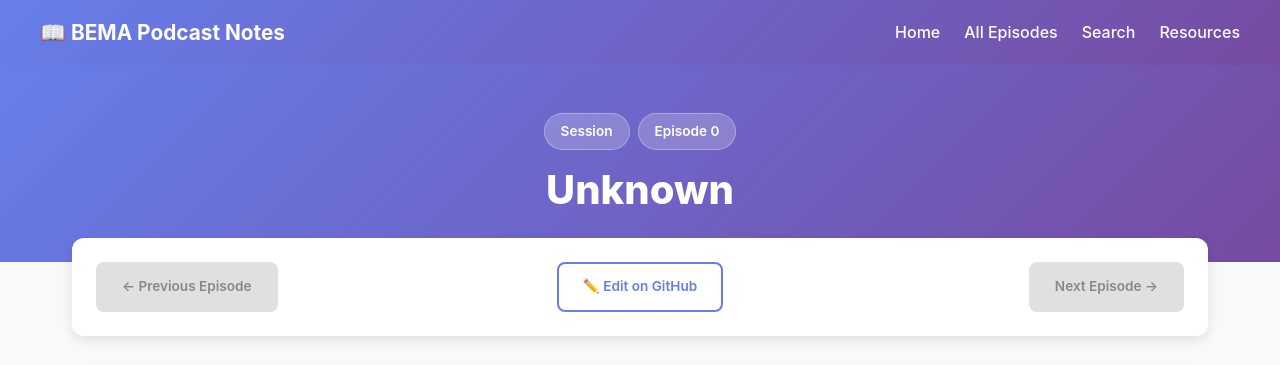
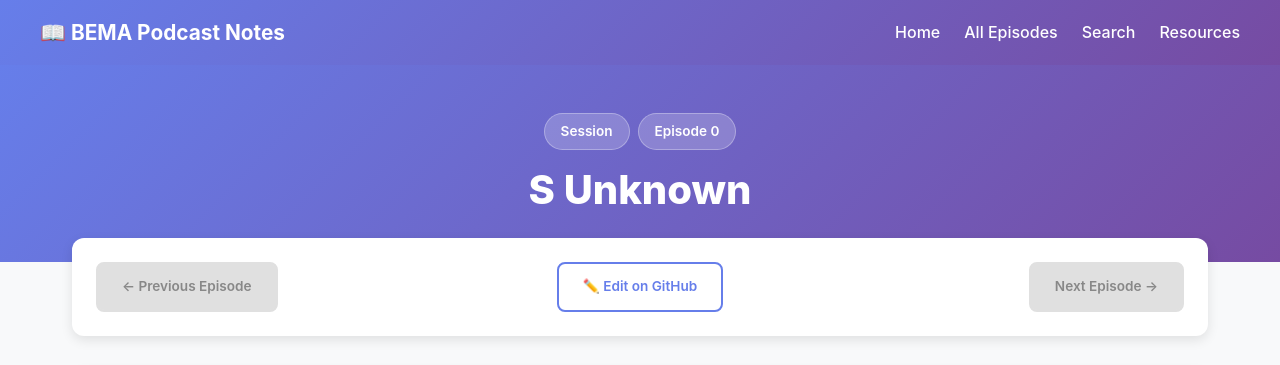
Before and after one commit to bema-podcast-notes/bema-podcast-notes.github.io, a Jekyll site: the page built from _session_1/0.md, in a window 1280 px wide. Shown: the top 365 px of the page. Built offline with Jekyll 4.4.1, drawn with Linux system fonts in a browser that asks for light colours.

Commit message:
Improve episode hero style and format

```diff
--- a/_layouts/episode_notes.html
+++ b/_layouts/episode_notes.html
@@ -55,12 +55,12 @@
                 <span class="session-badge">Session {{ episode.season }}</span>
                 <span class="episode-number-badge">Episode {{ page.episodeNumber }}</span>
             </div>
-            <h1>{{ title }}</h1>
+            <h1>S{{ episode.season }} {{ title }}</h1>
             {%- if episode %}
             <p class="episode-subtitle">{{ episode.subtitle }}</p>
             <div class="episode-meta">
+                <span>⏱️ {{ episode.duration }}</span>
                 <span>📅 {{ episode.pubDate }}</span>
-                <span>⏱️ {{ episode.duration }}</span>
             </div>
             {% endif -%}
         </div>
--- a/assets/css/episode.css
+++ b/assets/css/episode.css
@@ -37,6 +37,7 @@
     margin-bottom: var(--spacing-sm);
     opacity: 0.95;
     font-style: italic;
+    color: white;
 }
 
 .episode-meta {
```
